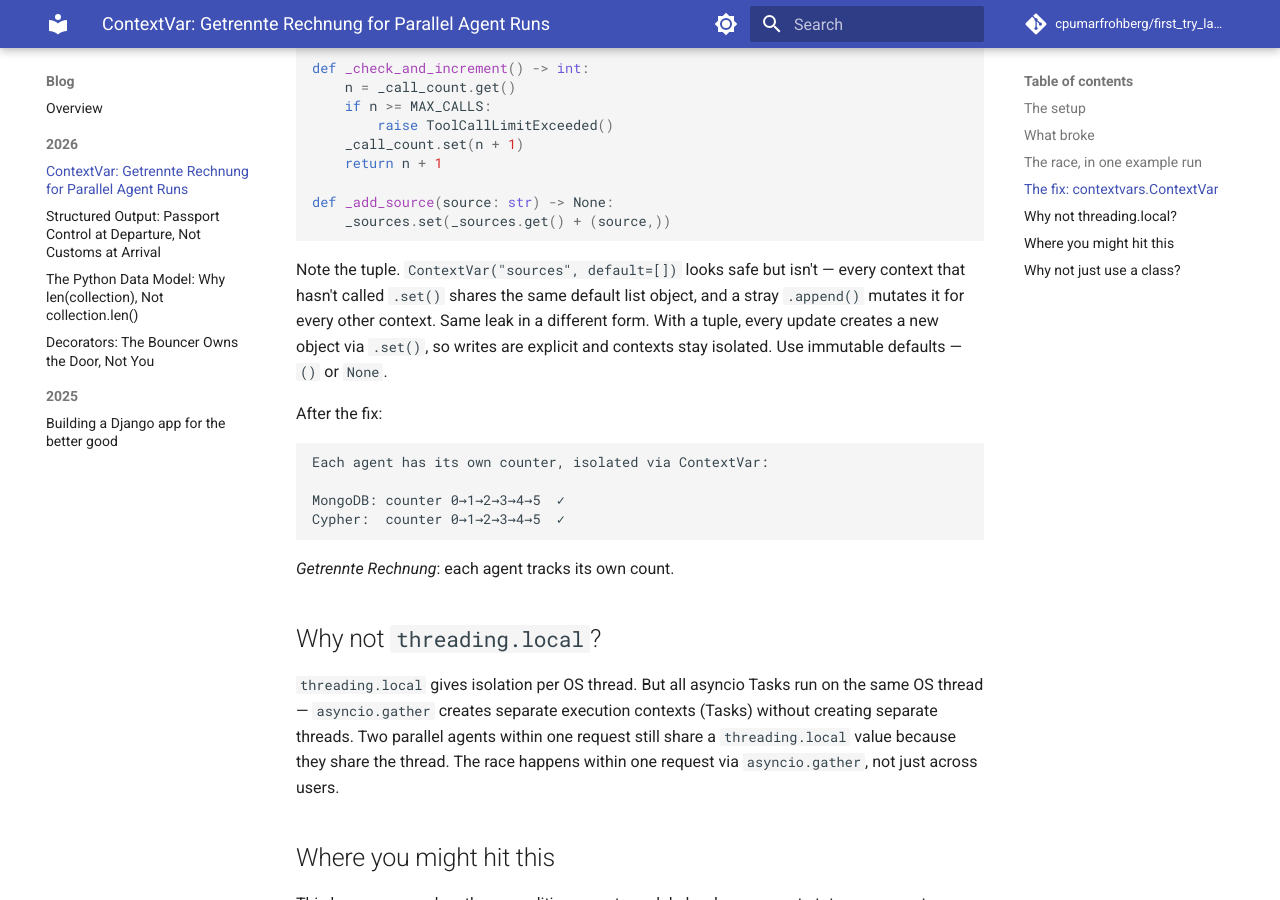
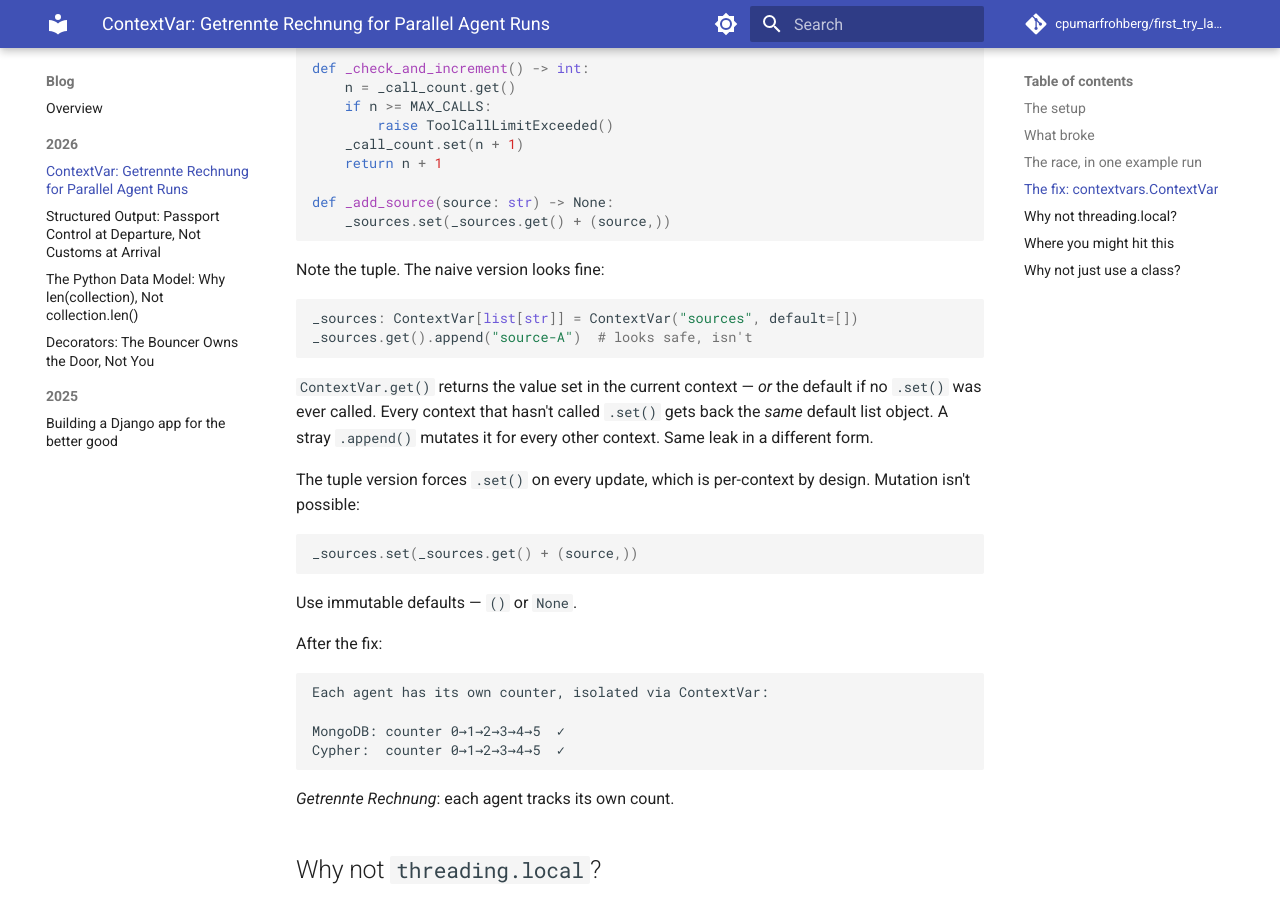
Before and after one commit to cpumarfrohberg/first_try_landed, an MkDocs documentation site: the page built from docs/blog/posts/contextvars.md, in a window 1280 px wide and 900 px high, scrolled down 2461 px. Built offline with MkDocs 1.6.1 and Material for MkDocs 9.7.7, drawn with Linux system fonts in a browser that asks for light colours; comment, search, counter and statistics services are not loaded.

Commit message:
Expand mutable-default explanation with buggy code snippet
Show the naive ContextVar(default=[]) pattern next to the fix
so the 'shared default object' insight has concrete code to
anchor it instead of relying on a single dense paragraph.

````diff
--- a/docs/blog/posts/contextvars.md
+++ b/docs/blog/posts/contextvars.md
@@ -89,7 +89,22 @@ def _add_source(source: str) -> None:
     _sources.set(_sources.get() + (source,))
 ```
 
-Note the tuple. `ContextVar("sources", default=[])` looks safe but isn't — every context that hasn't called `.set()` shares the same default list object, and a stray `.append()` mutates it for every other context. Same leak in a different form. With a tuple, every update creates a new object via `.set()`, so writes are explicit and contexts stay isolated. Use immutable defaults — `()` or `None`.
+Note the tuple. The naive version looks fine:
+
+```python
+_sources: ContextVar[list[str]] = ContextVar("sources", default=[])
+_sources.get().append("source-A")  # looks safe, isn't
+```
+
+`ContextVar.get()` returns the value set in the current context — *or* the default if no `.set()` was ever called. Every context that hasn't called `.set()` gets back the *same* default list object. A stray `.append()` mutates it for every other context. Same leak in a different form.
+
+The tuple version forces `.set()` on every update, which is per-context by design. Mutation isn't possible:
+
+```python
+_sources.set(_sources.get() + (source,))
+```
+
+Use immutable defaults — `()` or `None`.
 
 After the fix:
 
````
